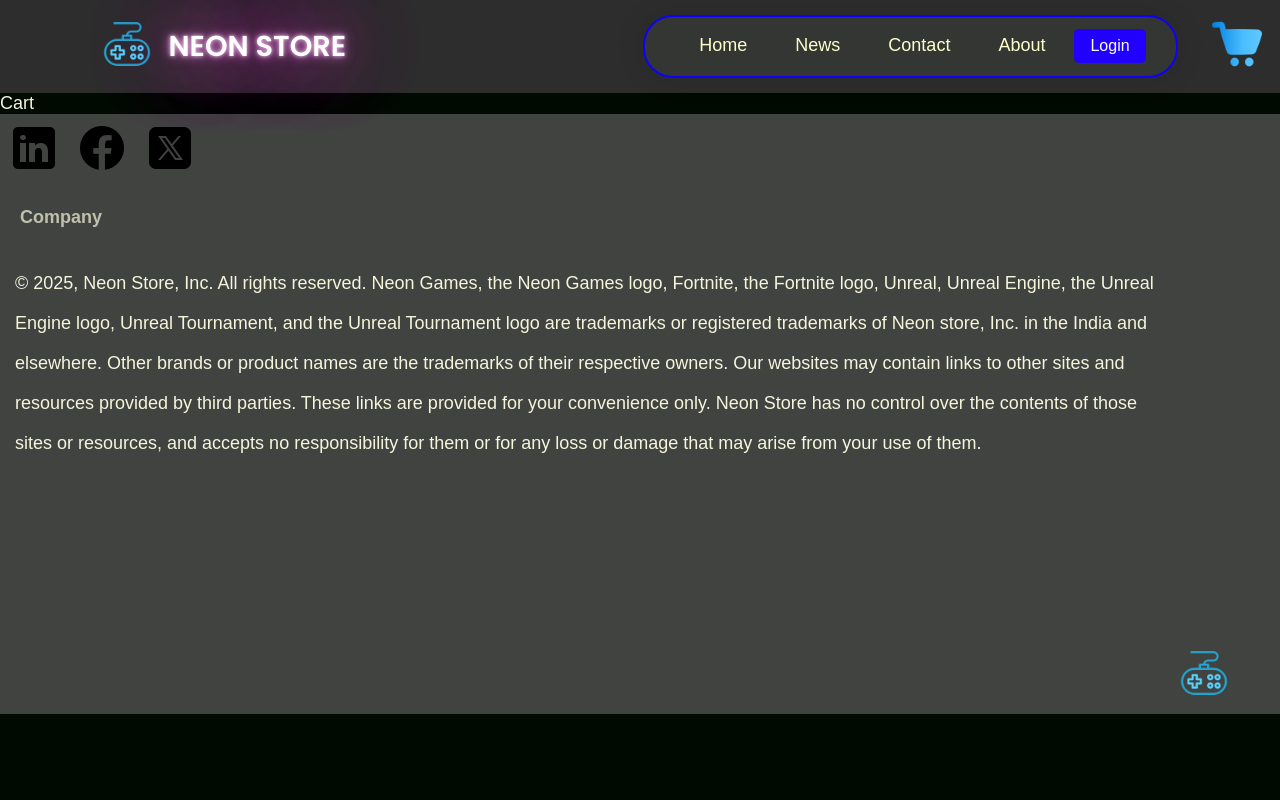
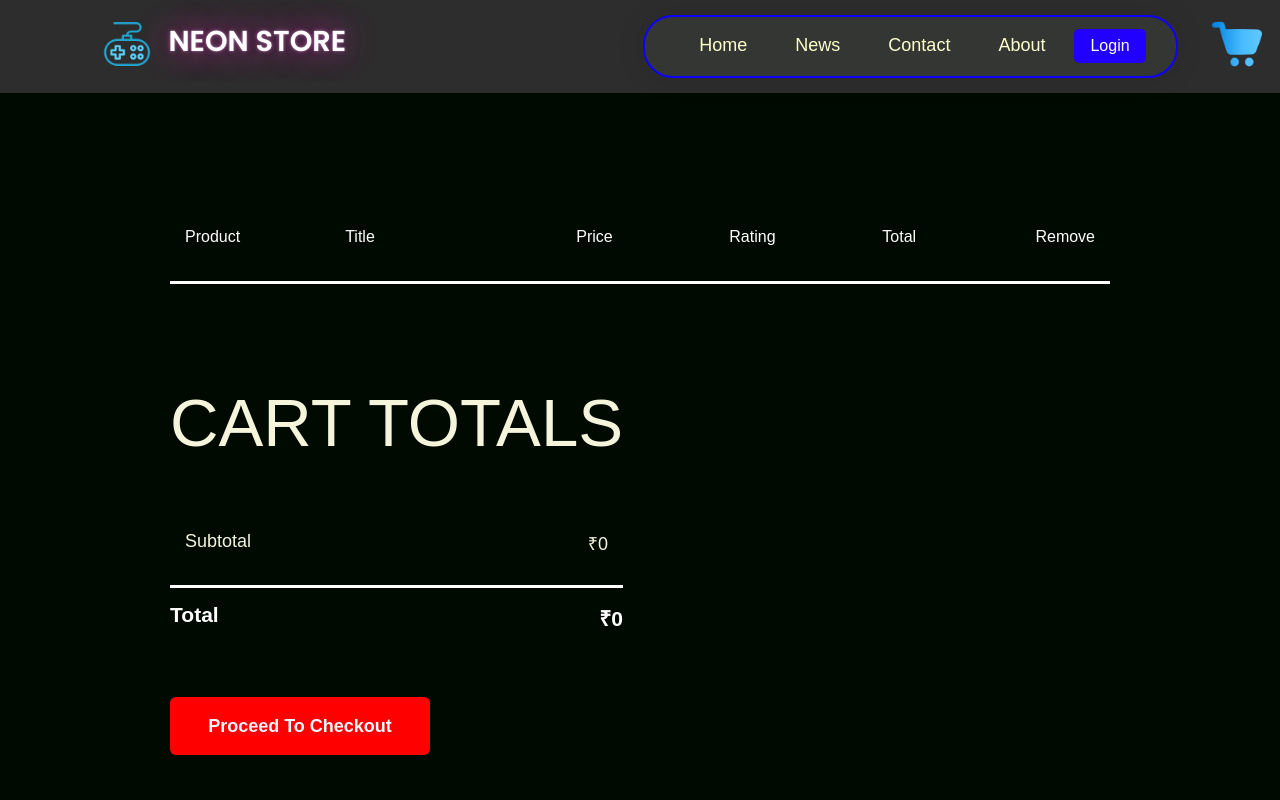
Before and after one commit to Navin-VijayaKumar/Neon-Store, a React (Vite) app in the folder Frontend/: page /cart in a window 1280 px wide. Shown: the top 800 px of the page. Built offline with nearby package versions, Linux system fonts and the light colour scheme.

Commit message:
cart module-2

```diff
--- a/Frontend/src/Components/Cart/Cart.css
+++ b/Frontend/src/Components/Cart/Cart.css
@@ -0,0 +1,232 @@
+.cartitems{
+    margin: 100px 170px;
+
+}
+.cartitems hr{
+    height: 3px;
+    background-color: rgb(255, 255, 255);
+    border: 0;
+
+
+}
+.cartitems-main{
+    display: grid;
+    grid-template-columns:0.5fr 2fr 1fr 1fr 1fr 1fr;
+    align-items: center;
+    gap: 75px;
+    font-weight: 600;
+    padding: 20px 0px;
+    color: rgb(255, 255, 255);
+    font-size: 16px;
+
+}
+.cartitems-format{
+    font-size: 17px;
+    font-weight: 500;
+
+}
+.cartitem-icon{
+    height: 120px;
+
+}
+.remove{
+    width: 39px;
+    margin:  0px 40px;
+    cursor: pointer;
+    height:39px ;
+}
+.cartitems-quantity{
+    width: 64px;
+    height: 50px;
+    border: 2px solid rgb(0, 0, 0);
+    background-color: rgb(143, 224, 224);
+    border-radius: 6px;
+    font-size: 25px;
+}
+.cartitems-down{
+    display: flex;
+    margin: 100px 0px;
+
+
+}
+.cartitem-total{
+    float: 1;
+    display: flex;
+    flex-direction: column;
+    margin-right: 200px;
+    gap:40px;
+
+
+}
+.cartitem-total-items{
+    display: flex;
+    justify-content: space-between;
+    padding: 15px 0px;
+
+}
+.cartitem-total button{
+    width:260px;
+    height: 58px;
+    outline: none;
+    border: none;
+    background-color: red;
+    color: aliceblue;
+    font-size: 18px;
+    font-weight: 600;
+    cursor: pointer;
+    border-radius: 6px;
+
+}
+.cartitem-promocode{
+    flex: 1;
+    font-size: 16px;
+    font-weight: 600;
+
+
+}
+.cartitem-promocode p{
+    color: rgb(255, 255, 255);
+
+}
+.cartitem-promocode-box{
+    width: 504px;
+    margin-top: 15px;
+    padding-left: 20px;
+    height: 58px;
+    background-color: #9c9898;
+
+
+}
+.cartitem-promocode-box input{
+    border: none;
+    outline:none;
+    background: transparent;
+    font-size: 16px;
+    width: 320px;
+    height: 50px;
+
+
+
+}
+
+
+.cartitem-promocode-box button{
+    width: 180px;
+    height: 58px;
+    font-size: 16px;
+    background-color: rgb(255, 255, 255);
+    cursor: pointer;
+    color: white;
+    border: none;
+
+
+
+}
+.submit-btn{
+    height: 50px;
+    width: 50px;
+    margin-top: 50px;
+
+
+
+}
+/* Modal Styles */
+.modal {
+    display: flex;
+    position: fixed;
+    z-index: 1;
+    left: 0;
+    top: 0;
+    width: 100%;
+    height: 100%;
+    background-color: rgba(0, 0, 0, 0.5);
+    justify-content: center;
+    align-items: center;
+  }
+
+  .modal-content {
+    background-color: #fefefe;
+    padding: 20px;
+    height: 700px;
+    border-radius: 8px;
+    width: 600px;
+    box-shadow: 0 5px 15px rgba(255, 255, 255, 0.3);
+  }
+
+  .close {
+    color: #aaa;
+    float: right;
+    font-size: 28px;
+    font-weight: bold;
+  }
+
+  .close:hover,
+  .close:focus {
+    color: black;
+    text-decoration: none;
+    cursor: pointer;
+  }
+
+  h2, h3 {
+    margin: 0 0 10px;
+    color: #ffffff;
+  }
+
+  form {
+    display: flex;
+    flex-direction: column;
+  }
+  h2{
+    display: flex;
+    justify-content: center;
+    font-weight: 600;
+    color: rgb(0, 27, 233);
+  }
+
+  form label {
+    margin: 10px 0 5px;
+    font-weight: bold;
+    font-family: 'Times New Roman', Times, serif;
+  }
+
+  form input,
+  form textarea {
+    padding: 8px;
+    margin-bottom: 10px;
+    border: 1px solid #ddd;
+    border-radius: 4px;
+    width: 100%;
+  }
+
+  .submit-btn{
+    padding: 10px;
+    margin-left: 70px;
+    background-color: #ff0000;
+    color: white;
+    align-items: center;
+    justify-content: center;
+    border: none;
+    width: 400px;
+    display: flex;
+    border-radius: 4px;
+    cursor: pointer;
+    font-size: 18px;
+    font-weight: 600;
+    transition: transform 0.4s;
+    border-radius: 6px;
+    border: 1px solid rgb(255, 255, 255);
+    margin-top: 30px;
+
+  }
+
+  .submit-btn:hover {
+    background-color: #ffbcbc;
+    color: rgb(255, 255, 255);
+    transform: scale(1.05);
+    font-size: 18px;
+  }
+
+  .modal p {
+    margin-bottom: 5px;
+    font-size: 16px;
+  }
--- a/Frontend/src/Components/Cart/Cart.jsx
+++ b/Frontend/src/Components/Cart/Cart.jsx
@@ -1,9 +1,80 @@
-import React from 'react'
-import './Cart.css'
+import React, { useContext, useState } from "react";
+import "./Cart.css";
+import { AppContext } from "../../ContextProvider/ContextProvider";
+import cancelns from '../Asserts/cancelns.png';
+import { Link } from "react-router-dom";
 const Cart = () => {
+  const { all_product, cartItem, removeFromCart } = useContext(AppContext);
+  const [isModalOpen, setIsModalOpen] = useState(false);
+
+  // Function to calculate total cart amount
+  const getTotalCartAmount = () => {
+    return all_product.reduce((total, e) => {
+      return total + e.new_price * cartItem[e.id];
+    }, 0);
+  };
+
   return (
-    <div>Cart</div>
-  )
-}
+    <div className="cartitems">
+      <div className="cartitems-main">
+        <p>Product</p>
+        <p>Title</p>
+        <p>Price</p>
+        <p>Rating</p>
+        <p>Total</p>
+        <p>Remove</p>
+      </div>
+      <hr />
 
-export default Cart
+      {all_product.map((e) => {
+        if (cartItem[e.id] > 0) {
+          return (
+            <div key={e.id}>
+              <div className="cartitems-format cartitems-main">
+                <img src={e.image} alt="" className="cartitem-icon" />
+                <p>{e.name}</p>
+                <p> ₹{e.new_price}</p>
+                <p>{e.rating}</p>
+                <p> ₹{e.new_price * cartItem[e.id]}</p>
+                <img
+                  className="remove"
+                  src={cancelns}
+
+                  onClick={() => removeFromCart(e.id)}
+                  alt="Delete Item"
+                />
+              </div>
+              <hr />
+            </div>
+          );
+        }
+        return null;
+      })}
+
+      <div className="cartitems-down">
+        <div className="cartitem-total">
+          <h1>Cart Totals</h1>
+          <div>
+            <div className="cartitem-total-items">
+              <p>Subtotal</p>
+              <p> ₹{getTotalCartAmount()}</p>
+            </div>
+            <hr />
+
+            <div className="cartitem-total-items">
+              <h3>Total</h3>
+              <h3> ₹{getTotalCartAmount()}</h3>
+            </div>
+          </div>
+          <Link to='/buy' state={{ new_price: getTotalCartAmount }}>
+
+          <button >Proceed To Checkout</button>
+          </Link>
+        </div>
+      </div>
+
+    </div>
+  );
+};
+
+export default Cart;
```
Also changed, not shown: Frontend/src/Components/Ordering/Ordering.css (added).
